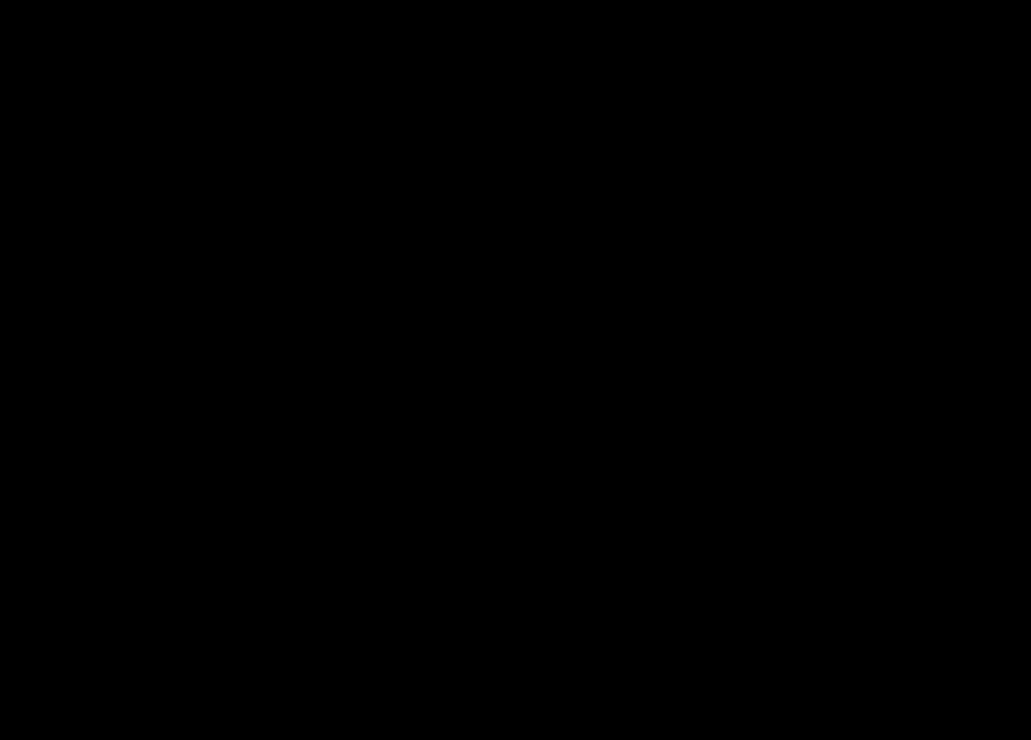
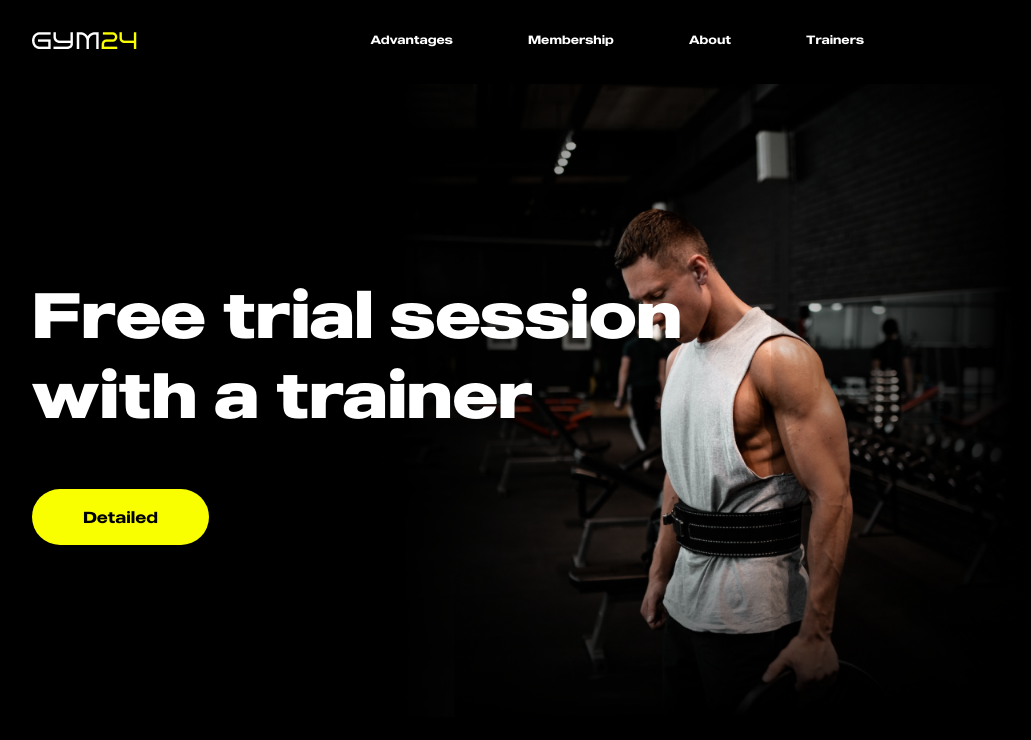
Before and after one commit to M3hdi-Rostami/gym24, a React (Create React App) app: page / in a window 1280 px wide. Shown: the top 740 px of the page, without its empty margins (192-1223 px from the left). Built offline with nearby package versions, Linux system fonts and the light colour scheme.

Commit message:
Feat: create home page

```diff
--- a/src/App.jsx
+++ b/src/App.jsx
@@ -1,5 +1,14 @@
+import { BrowserRouter, Route, Routes } from "react-router-dom";
+import Home from "./pages/Home";
+
 const App = () => {
-  return <></>;
+  return (
+    <BrowserRouter>
+      <Routes>
+        <Route path="/" Component={Home} />
+      </Routes>
+    </BrowserRouter>
+  );
 };
 
 export default App;
--- /dev/null
+++ b/src/pages/Home.jsx
@@ -0,0 +1,11 @@
+import Header from "../components/header/Header";
+
+const Home = () => {
+  return (
+    <>
+      <Header />
+    </>
+  );
+};
+
+export default Home;
```
